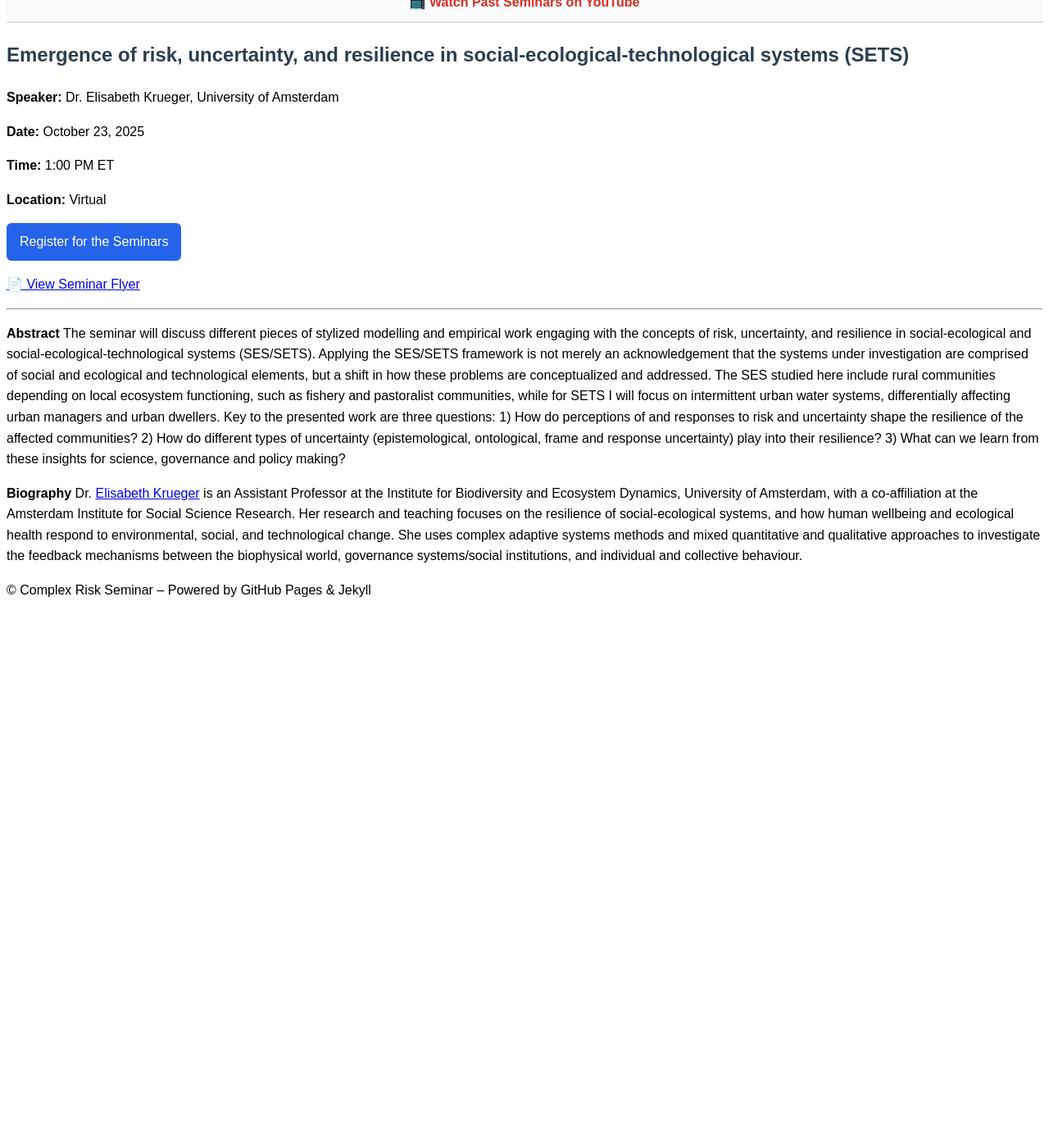
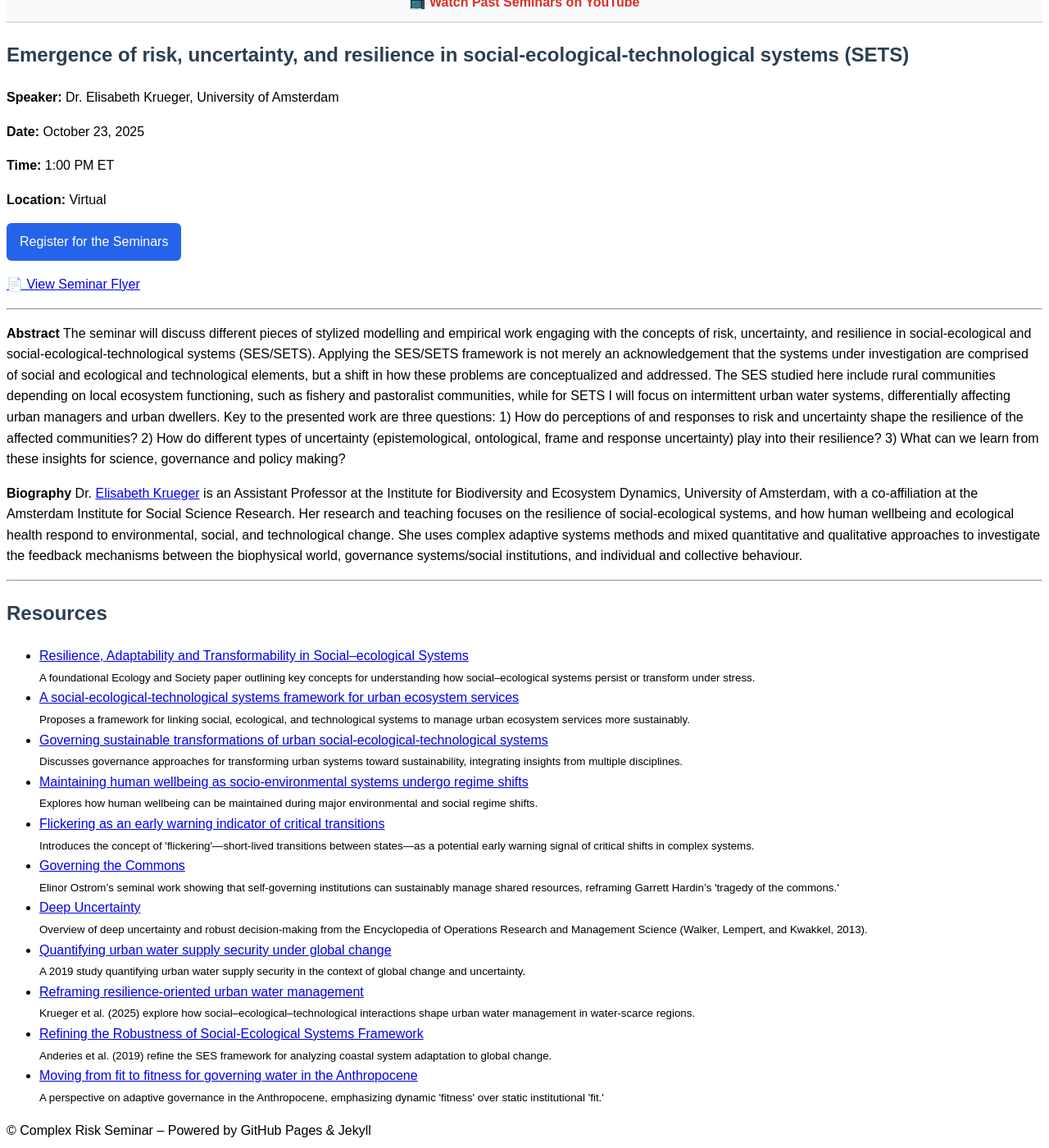
Before and after one commit to rmcgranaghan/complex-risk-science-seminars, a Jekyll site: the page built from _seminars/krueger.md, in a window 1280 px wide and 1400 px high, scrolled down 79 px. Shown: the whole window at 82% size. Built offline with Jekyll 4.4.1, drawn with Linux system fonts in a browser that asks for light colours; before the commit the page ends 900 px from its top, so only the background shows below that.

Commit message:
Add resources for seminar on social-ecological systems
Added a list of resources related to social-ecological systems and resilience to the seminar details.

```diff
--- a/_seminars/krueger.md
+++ b/_seminars/krueger.md
@@ -8,6 +8,40 @@ location: "Virtual"
 flyer: "/assets/Krueger_ComplexRiskFlyer.pdf"
 registration: "https://docs.google.com/forms/d/e/1FAIpQLSeP4fLrvMrvFYF-vSSm8OvpJr7QMXAc3KVplt8500I6sCN0SA/viewform?usp=header"
 registration_label: "Register for the Seminars"
+resources:
+  - name: "Resilience, Adaptability and Transformability in Social–ecological Systems"
+    url: "https://www.ecologyandsociety.org/vol9/iss2/art5/"
+    description: "A foundational Ecology and Society paper outlining key concepts for understanding how social–ecological systems persist or transform under stress."
+  - name: "A social-ecological-technological systems framework for urban ecosystem services"
+    url: "https://www.sciencedirect.com/science/article/pii/S2590332222002081"
+    description: "Proposes a framework for linking social, ecological, and technological systems to manage urban ecosystem services more sustainably."
+  - name: "Governing sustainable transformations of urban social-ecological-technological systems"
+    url: "https://www.nature.com/articles/s42949-022-00053-1"
+    description: "Discusses governance approaches for transforming urban systems toward sustainability, integrating insights from multiple disciplines."
+  - name: "Maintaining human wellbeing as socio-environmental systems undergo regime shifts"
+    url: "https://arxiv.org/pdf/2309.04578"
+    description: "Explores how human wellbeing can be maintained during major environmental and social regime shifts."
+  - name: "Flickering as an early warning indicator of critical transitions"
+    url: "https://esajournals.onlinelibrary.wiley.com/doi/10.1890/09-1824.1"
+    description: "Introduces the concept of 'flickering'—short-lived transitions between states—as a potential early warning signal of critical shifts in complex systems."
+  - name: "Governing the Commons"
+    url: "https://www.goodreads.com/book/show/1048424.Governing_the_Commons"
+    description: "Elinor Ostrom’s seminal work showing that self-governing institutions can sustainably manage shared resources, reframing Garrett Hardin’s 'tragedy of the commons.'"
+  - name: "Deep Uncertainty"
+    url: "https://link.springer.com/referenceworkentry/10.1007/978-1-4419-1153-7_1140"
+    description: "Overview of deep uncertainty and robust decision-making from the Encyclopedia of Operations Research and Management Science (Walker, Lempert, and Kwakkel, 2013)."
+  - name: "Quantifying urban water supply security under global change"
+    url: "https://www.sciencedirect.com/science/article/abs/pii/S0959378018304643"
+    description: "A 2019 study quantifying urban water supply security in the context of global change and uncertainty."
+  - name: "Reframing resilience-oriented urban water management"
+    url: "https://doi.org/10.1017/sus.2025.17"
+    description: "Krueger et al. (2025) explore how social–ecological–technological interactions shape urban water management in water-scarce regions."
+  - name: "Refining the Robustness of Social-Ecological Systems Framework"
+    url: "https://doi.org/10.1007/s10113-019-01529-0"
+    description: "Anderies et al. (2019) refine the SES framework for analyzing coastal system adaptation to global change."
+  - name: "Moving from fit to fitness for governing water in the Anthropocene"
+    url: "https://www.stockholmresilience.org/publications/publications/2024-10-05-moving-from-fit-to-fitness"
+    description: "A perspective on adaptive governance in the Anthropocene, emphasizing dynamic 'fitness' over static institutional 'fit.'"
 ---
 
 **Abstract**
```
